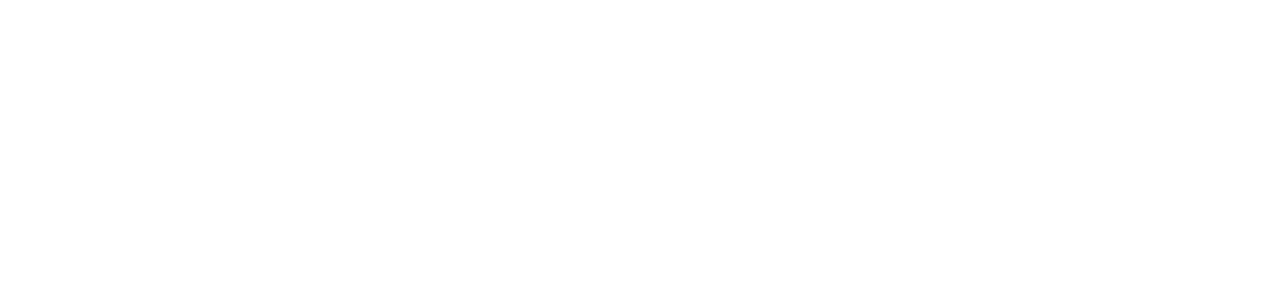
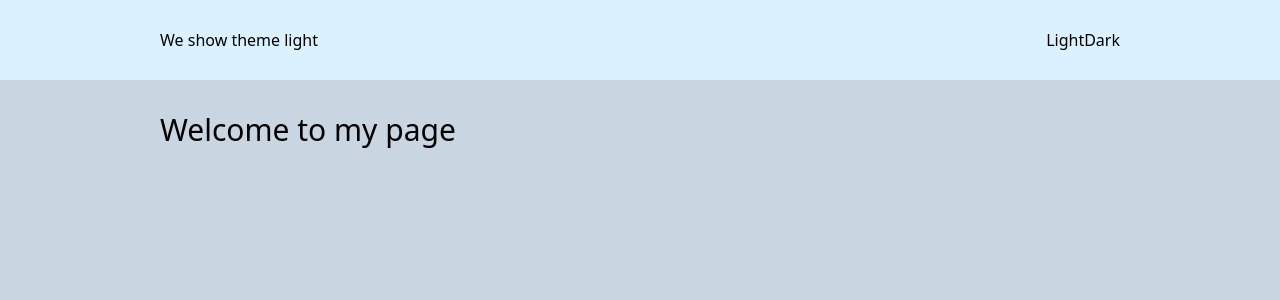
Before and after one commit to denys-badass/okten-react-hw, a React (Vite) app: page / in a window 1280 px wide. Shown: the top 300 px of the page. Built offline with nearby package versions, Linux system fonts and the light colour scheme.

Commit message:
task done

```diff
--- /dev/null
+++ b/src/components/header/Header.tsx
@@ -0,0 +1,15 @@
+import {ToggleTheme} from "../toggle-theme/ToggleTheme.tsx";
+import {useTheme} from "../../hooks/useTheme.tsx";
+
+const Header = () => {
+    const {theme} = useTheme();
+
+    return (
+        <div className='flex justify-between items-center h-full w-3/4 mx-auto'>
+            <h1>We show theme {theme}</h1>
+            <ToggleTheme/>
+        </div>
+    );
+};
+
+export default Header;
--- /dev/null
+++ b/src/components/toggle-theme/ToggleTheme.tsx
@@ -0,0 +1,12 @@
+import {useTheme} from "../../hooks/useTheme.tsx";
+
+export const ToggleTheme = () => {
+    const {theme, toggleTheme} = useTheme();
+
+    return (
+        <div>
+            <button onClick={theme == 'dark' ? toggleTheme : () => {}}>Light</button>
+            <button onClick={theme == 'light' ? toggleTheme : () => {}}>Dark</button>
+        </div>
+    );
+};
--- /dev/null
+++ b/src/contexts/ThemeContext.tsx
@@ -0,0 +1,30 @@
+import {createContext, FC, ReactNode, useEffect, useState} from "react";
+
+export type Theme = 'light' | 'dark';
+
+export interface IThemeContextType {
+    theme: Theme;
+    toggleTheme: () => void;
+}
+
+export const ThemeContext = createContext<IThemeContextType | undefined>(undefined);
+
+export const ThemeProvider: FC<{children: ReactNode}> = ({children}) => {
+    const [theme, setTheme] = useState<Theme>('light');
+
+    useEffect(() => {
+        const root = document.documentElement;
+        root.classList.remove(theme === 'light' ? 'dark' : 'light');
+        root.classList.add(theme);
+    }, [theme]);
+
+    const toggleTheme = () => {
+        setTheme(prev => (prev === 'light' ? 'dark' : 'light'))
+    }
+
+    return (
+        <ThemeContext.Provider value={{ theme, toggleTheme }}>
+            {children}
+        </ThemeContext.Provider>
+    )
+}
--- /dev/null
+++ b/src/hooks/useTheme.tsx
@@ -0,0 +1,10 @@
+import {IThemeContextType, ThemeContext} from "../contexts/ThemeContext.tsx";
+import {useContext} from "react";
+
+export const useTheme = (): IThemeContextType => {
+    const context = useContext(ThemeContext);
+    if (!context) {
+        throw new Error('Error theme toogle');
+    }
+    return context;
+}
--- a/src/index.css
+++ b/src/index.css
@@ -1 +1,3 @@
 @import "tailwindcss";
+
+@custom-variant dark (&:where(.dark, .dark *));
--- /dev/null
+++ b/src/layouts/MainLayout.tsx
@@ -0,0 +1,17 @@
+import {Outlet} from "react-router-dom";
+import Header from "../components/header/Header.tsx";
+
+const MainLayout = () => {
+    return (
+        <div>
+            <header className='bg-sky-200/50 h-[10vh] dark:bg-sky-950 dark:text-slate-100'>
+                <Header/>
+            </header>
+            <main className='bg-slate-300 h-[90vh] dark:bg-slate-800 dark:text-slate-100'>
+                <Outlet/>
+            </main>
+        </div>
+    );
+};
+
+export default MainLayout;
--- /dev/null
+++ b/src/pages/HeroPage.tsx
@@ -0,0 +1,9 @@
+const HeroPage = () => {
+    return (
+        <div className='w-3/4 mx-auto py-8'>
+            <h2 className='text-3xl'>Welcome to my page</h2>
+        </div>
+    );
+};
+
+export default HeroPage;
--- /dev/null
+++ b/src/router/routes.tsx
@@ -0,0 +1,9 @@
+import {createBrowserRouter} from "react-router-dom";
+import MainLayout from "../layouts/MainLayout.tsx";
+import HeroPage from "../pages/HeroPage.tsx";
+
+export const routes = createBrowserRouter([
+    {path: '/', element: <MainLayout/>, children: [
+            {index: true, element: <HeroPage/>}
+        ]}
+])
```
Also changed, not shown: package.json (+5 -2 lines), src/main.tsx (+8 -2 lines), 1 other file (tests, documents, lock files or other folders).
